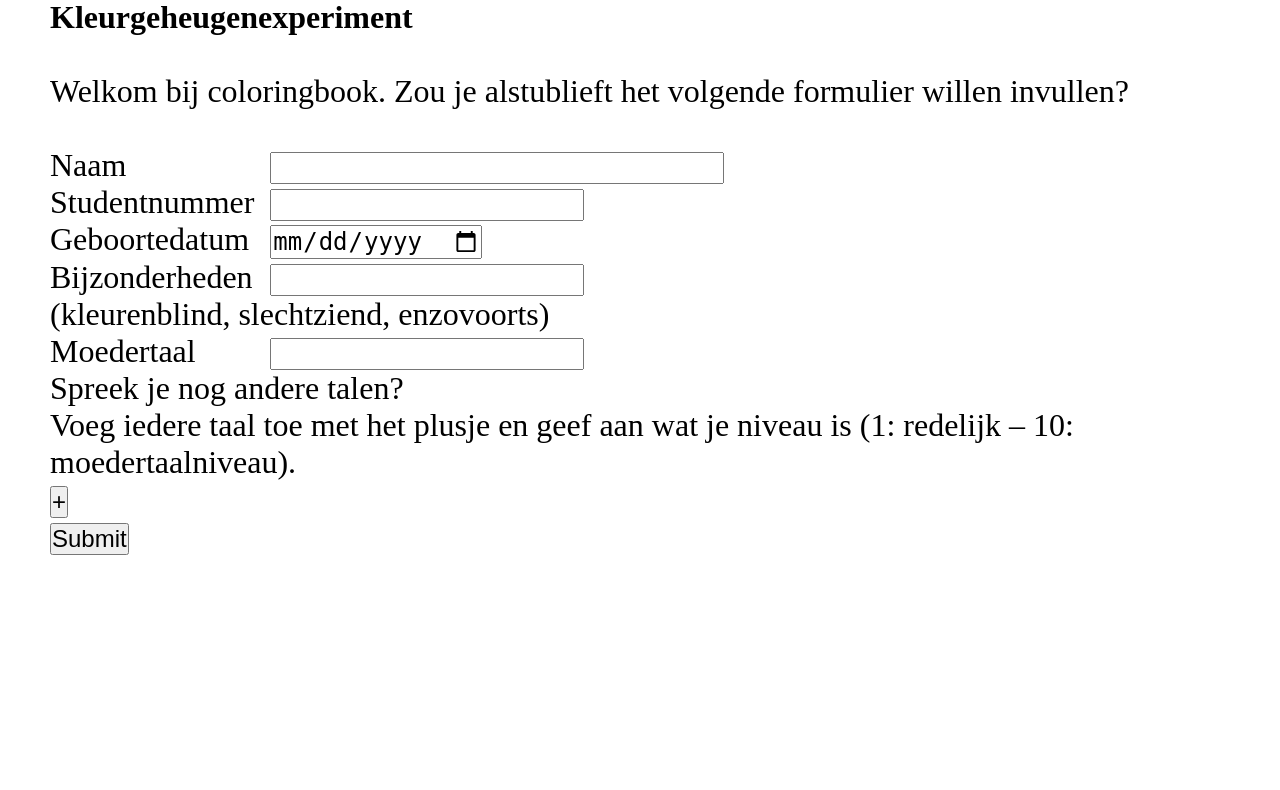
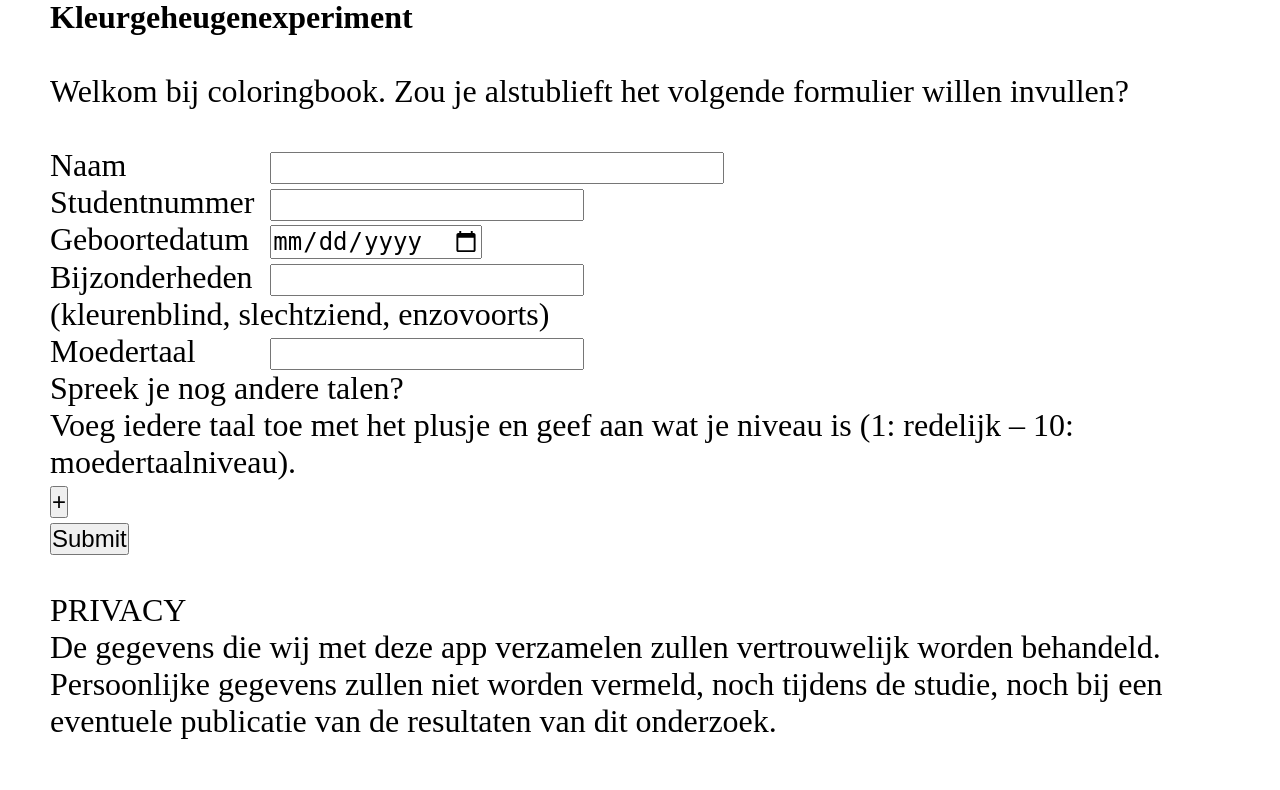
Before and after one commit to UUDigitalHumanitieslab/coloringbook, a Flask app: template coloringbook/templates/coloringbook.html in a window 1280 px wide. Shown: the part 51-841 px from the top of the page. Before the commit the page ends 606 px from the top, so only its background shows below. Run offline with Flask 2, Linux system fonts and the light colour scheme; the template is opened without the code that fills it, so the values that code supplies are empty; parts of the project's set-up code (start-up, migrations or seed data) failed here and were passed over; some libraries are stand-ins or nearby versions.

Commit message:
Add privacy statement

```diff
--- a/coloringbook/templates/coloringbook.html
+++ b/coloringbook/templates/coloringbook.html
@@ -86,7 +86,9 @@ input.error {
 	Voeg iedere taal toe met het plusje en geef aan wat je niveau is
 	(1: redelijk &ndash; 10: moedertaalniveau).<br />
 	<input type="button" name="more" value="+"/><br/>
-	<input type="submit"/>
+	<input type="submit"/><br /><br />
+	PRIVACY<br />
+    De gegevens die wij met deze app verzamelen zullen vertrouwelijk worden behandeld. Persoonlijke gegevens zullen niet worden vermeld, noch tijdens de studie, noch bij een eventuele publicatie van de resultaten van dit onderzoek.
 </form>
 
 <p id="instructions">
```
